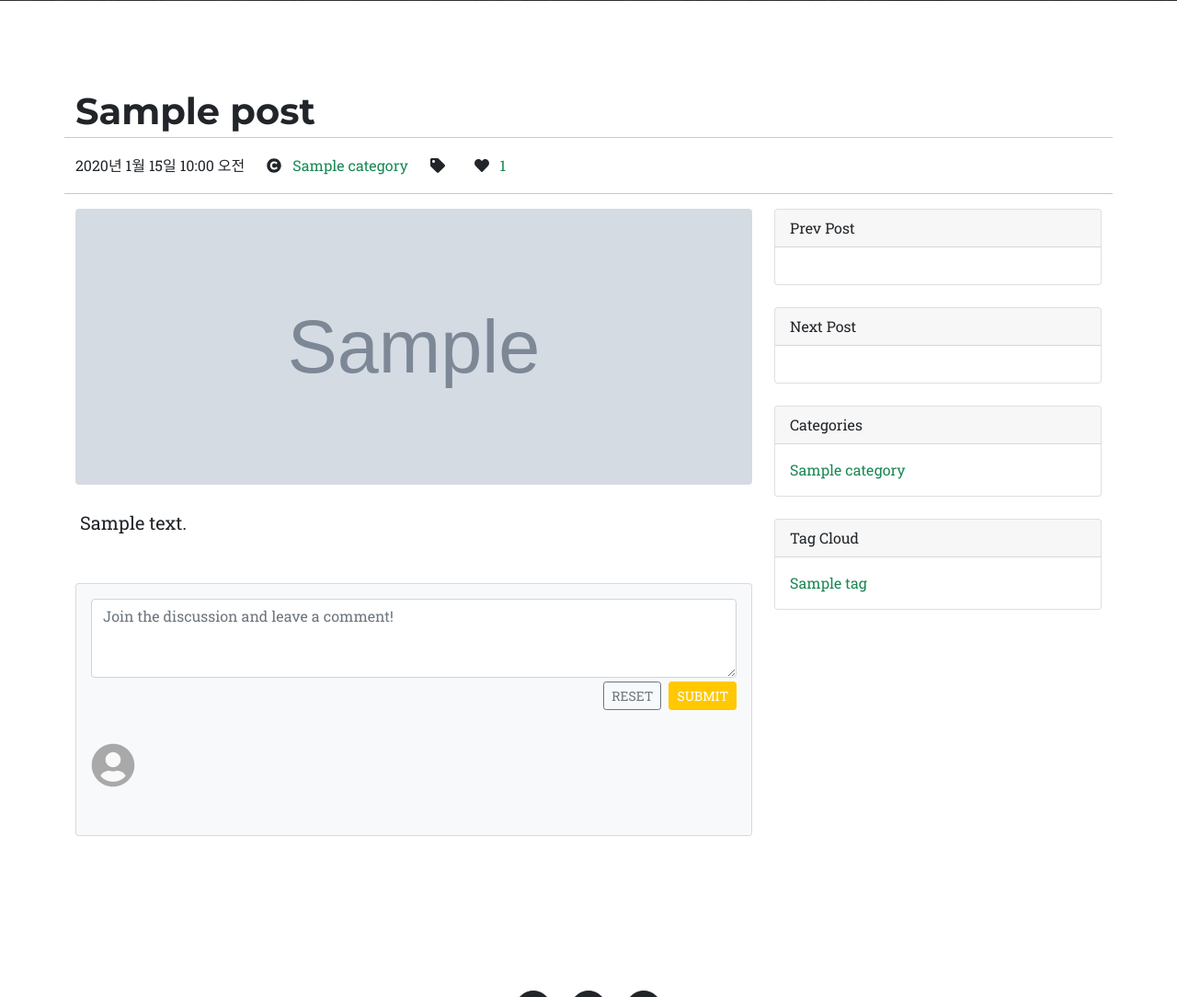
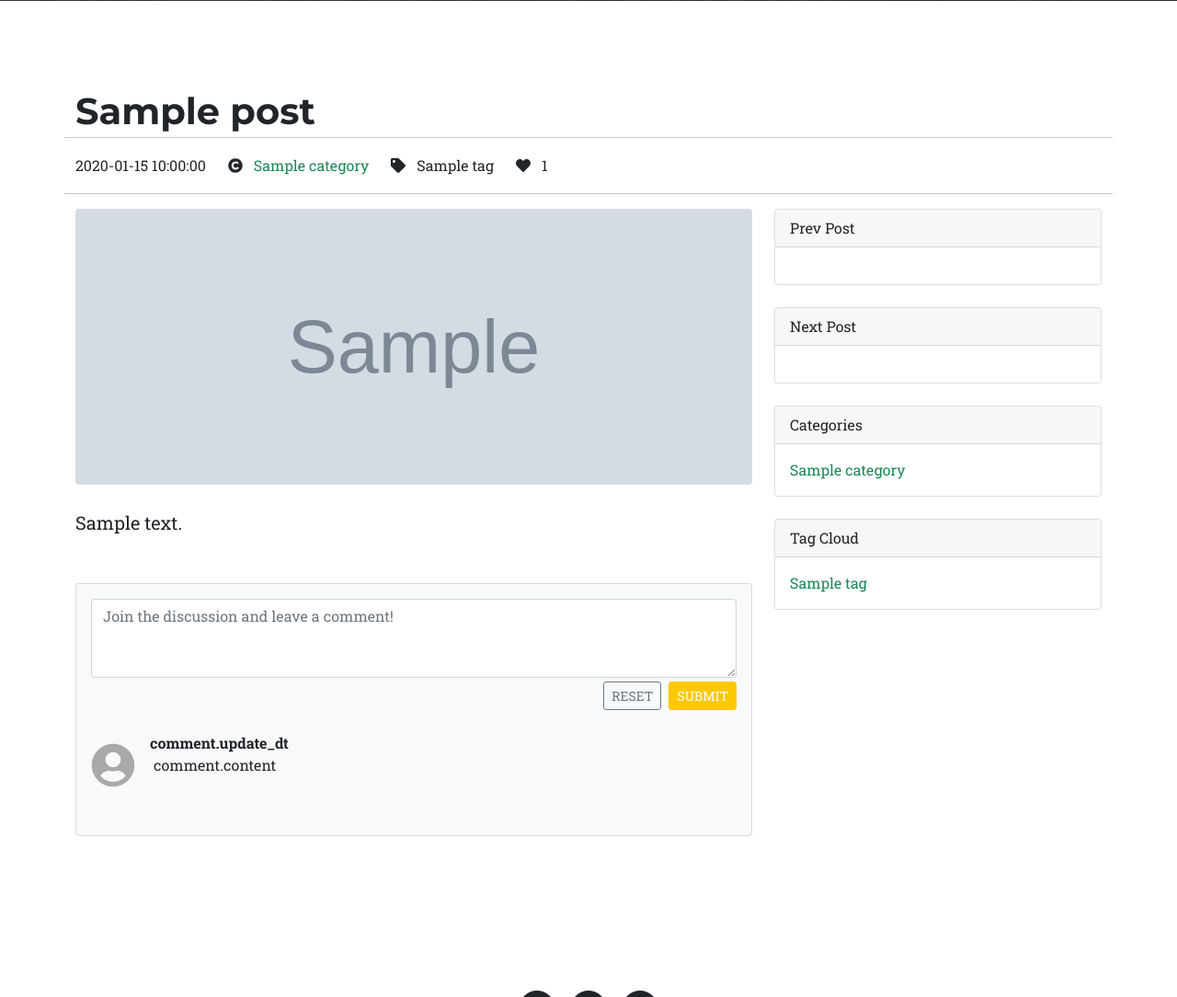
Before and after one commit to magpia001/VueDJBt001, a Django app: page /blog/post/1/ in a window 1280 px wide. Shown: the part 813-1897 px from the top of the page at 92% size. Run offline with Django 4.2, Linux system fonts and the light colour scheme; tables that the repository leaves empty hold one stand-in row (values such as "Sample post"); grey boxes marked "Sample" are stand-in pictures; some libraries are stand-ins or nearby versions.

Commit message:
post detail 기능 vue, axios로 구현

```diff
--- a/api/urls.py
+++ b/api/urls.py
@@ -4,4 +4,5 @@
 app_name='api'
 urlpatterns = [
     path('post/list/', views.ApiPostLV.as_view(), name='post_list'),
+    path('post/<int:pk>/', views.ApiPostDV.as_view(), name='post_detail'),
 ]
--- a/api/utils.py
+++ b/api/utils.py
@@ -3,6 +3,7 @@
     obj의 각 속성을 serialize 해서, dict로 변환함
     serialize: python object ->> (기본 타입) int, float, str 으로 형변환 하는 과정
     :param obj:
+    :param flag: True(모두 보냄, /api/post/99/ 용), False(일부 보냄, /api/post/list/ 용)
     :return:
 
     vars() : 데이터를 dict type으로 변형하는 python 내장 함수
@@ -33,6 +34,8 @@
     # vars() 함수 결과에는 manytomay 필드 결과는 없음
     del post['_state'], post['category_id'], post['create_dt']
 
+    # /api/post/list/ 일경우, 삭제
     if not flag:
             del post['tags'], post['update_dt'], post['description'], post['content']
+
     return post
--- a/api/views.py
+++ b/api/views.py
@@ -1,4 +1,5 @@
 from django.views.generic.list import BaseListView
+from django.views.generic.detail import BaseDetailView
 from django.http import JsonResponse
 
 from blog.models import Post
@@ -23,3 +24,11 @@
         qs = context['object_list']
         postList = [obj_to_post(obj, False) for obj in qs]
         return JsonResponse(data=postList , safe=False , status=200)
+
+class ApiPostDV(BaseDetailView):
+    model =Post
+
+    def render_to_response(self, context, **response_kwargs):
+        obj = context['object']
+        post = obj_to_post(obj, True)
+        return JsonResponse(data=post , safe=True , status=200)
--- a/templates/base.html
+++ b/templates/base.html
@@ -25,7 +25,7 @@
 <body>
     <div id="page-top">
 
-        {% include 'navbar.html' %}
+        {% include 'include/navbar.html' %}
 
         <!-- Masthead-->
         <header class="masthead">
@@ -39,7 +39,7 @@
 
         {% endblock content %}
 
-        {% include 'footer.html' %}
+        {% include 'include/footer.html' %}
     </div>
 
     <!-- Bootstrap core JS-->
--- a/templates/blog/post_detail.html
+++ b/templates/blog/post_detail.html
@@ -31,21 +31,23 @@
     <div class="container">
         <div class="row">
             <!-- Post title-->
-            <h1 class="fw-bolder mb-1">{{ post.title }}</h1>
+            <h1 class="fw-bolder mb-1">[[ post.title ]]</h1>
             <hr>
             <p>
-                <span>{{ post.update_dt }}</span> &emsp;
+                <span>[[ post.update_dt ]]</span> &emsp;
 
                 <i class="fas fa-copyright"></i> &nbsp;
-                <span class="text-success my-link">{{ post.category }}</span> &emsp;
+                <span class="text-success my-link">[[ post.category ]]</span> &emsp;
 
                 <i class="fas fa-tag"></i> &nbsp;
                 <span>
-                    <span class="text-success my-link"><a href="">{{ tag }}</a></span>
+                    <span v-for="(tag, index) in post.tags" :key="index">
+                        <span v-if="index !== 0">, </span>
+                        <span>[[ tag ]]</span>
+                    </span>
                 </span> &emsp;
-
                 <i class="fas fa-heart"></i> &nbsp;
-                <span class="text-success my-link">{{ post.like }}</span> &emsp;
+                <span>[[ post.like ]]</span> &emsp;
             </p>
             <hr>
         </div>
@@ -55,10 +57,10 @@
                 <article>
                     <!-- Preview image figure-->
                     <figure class="mb-4"><img class="img-fluid rounded my-img-h300"
-                            src="{{ post.image.url }}" alt="..." /></figure>
+                            :src="post.image" alt="..." /></figure>
                     <!-- Post content-->
                     <div class="mb-5">
-                        <p class="fs-5 mb-4 my-content"> {{ post.content }}</p>
+                        <p class="fs-5 mb-4 my-content"> [[ post.content ]]</p>
                     </div>
                 </article>
                 <!-- Comments section-->
@@ -81,8 +83,8 @@
                                     <i class="fas fa-user-circle"></i>
                                 </div>
                                 <div class="ms-3">
-                                    <div class="fw-bold">{{ comment.update_dt }}</div>
-                                    <div class="my-content">{{ comment.content }}</div>
+                                    <div class="fw-bold"> comment.update_dt </div>
+                                    <div class="my-content"> comment.content </div>
                                 </div>
                             </div>
                         </div>
@@ -135,8 +137,6 @@
 </section>
 {% endblock %}
 
-{% comment "여기는 주석" %}
 {% block extra-script %}
     {% include 'include/post_detail_vue.html' %}
 {% endblock %}
-{% endcomment %}
--- /dev/null
+++ b/templates/include/post_detail_vue.html
@@ -0,0 +1,41 @@
+<script src="https://unpkg.com/vue@next"></script>
+<script src="https://unpkg.com/axios/dist/axios.min.js"></script>
+
+<script>
+    axios.defaults.xsrfCookieName = 'csrftoken';
+    axios.defaults.xsrfHeaderName = 'X-CSRFTOKEN';
+
+    const PostDetailApp = {
+        delimiters: ['[[', ']]'],
+
+        data() {
+            return {
+                post: {},
+            }
+        },
+
+        created() {
+            console.log("created()...");
+            const postId = location.pathname.split('/')[3]
+            this.fetchPostDetail(postId);
+        },
+
+        methods: {
+            fetchPostDetail(postId) {
+                console.log("fetchPostDetail()...", postId);
+
+                axios.get(`/api/post/${postId}/`)
+                    .then(res => {
+                        console.log("FETCH POSTDETAIL GET RES", res);
+                        this.post = res.data;
+                    })
+                    .catch(err => {
+                        console.log("FETCH POSTDETAIL GET ERR.RESPONSE", err.response);
+                        alert(`${err.response.status} ${err.response.statusText}`);
+                    });
+            },
+        },
+    }
+
+    Vue.createApp(PostDetailApp).mount('#page-top')
+</script>
```
Also changed, not shown: templates/home.html (+0 -51 lines), templates/include/post_list_vue.html (added, +46 -0 lines), templates/include/footer.html (renamed from templates/footer.html), templates/include/navbar.html (renamed from templates/navbar.html).
